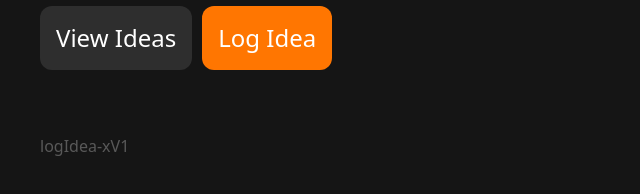
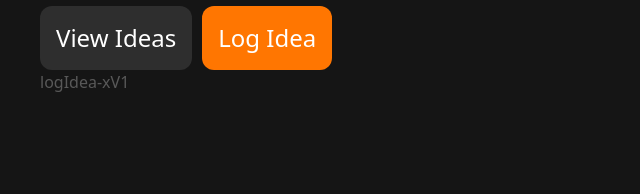
Before and after one commit to sudarshan233/log-iDEA, a React (Vite) app in the folder frontend/logIdea/: page / in a window 1280 px wide. Shown: the part 570-764 px from the top of the page, without its empty margins (0-640 px from the left). Built offline with nearby package versions, Linux system fonts and the light colour scheme.

Commit message:
Bug fixes

```diff
--- a/frontend/logIdea/src/App.jsx
+++ b/frontend/logIdea/src/App.jsx
@@ -9,8 +9,6 @@ import toast from "react-hot-toast";
 import api from "./lib/axios.js";
 
 const App = () => {
-    const navigate = useNavigate();
-
     const [title, setTitle] = useState("");
     const [by, setBy] = useState("");
     const [category, setCategory] = useState("");
--- a/frontend/logIdea/src/Pages/HomePage.jsx
+++ b/frontend/logIdea/src/Pages/HomePage.jsx
@@ -26,7 +26,7 @@ const HomePage = () => {
                         <button className="bg-accent text-white text-2xl p-4 rounded-xl">Log Idea</button>
                     </Link>
                 </section>
-                <Footer style="mt-16"/>
+                <Footer style="mt-16mg s"/>
 
             </section>
             <img className="h-fiveHundredPixels ml-12" src='/assets/IdeaAnimation.gif' />
```
